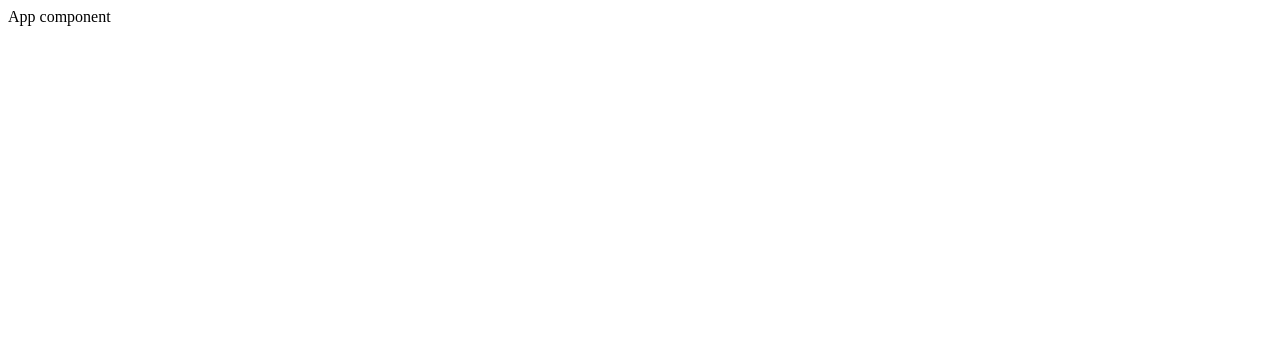
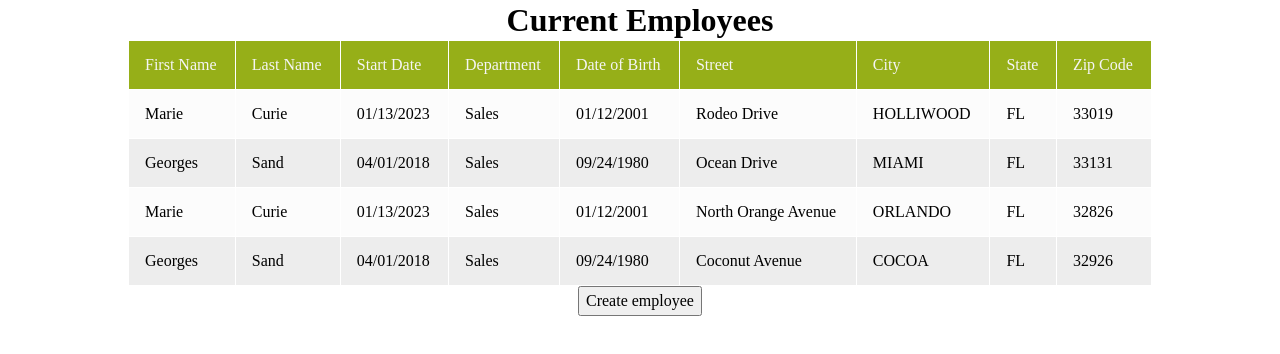
Before and after one commit to SylvieCanongia/p14-hrnet, a React (Create React App) app: page / in a window 1280 px wide. Shown: the top 354 px of the page. Built offline with nearby package versions, Linux system fonts and the light colour scheme.

Commit message:
:sparkles: feat: dynamic display of the EmployeeList table from json file

```diff
--- /dev/null
+++ b/src/assets/employeesList.json
@@ -0,0 +1,50 @@
+[
+  {
+    "id": "123",
+    "firstName": "Marie",
+    "lastName": "Curie",
+    "startDate": "01/13/2023",
+    "department": "Sales",
+    "dateOfBirth": "01/12/2001",
+    "street": "Rodeo Drive",
+    "city": "HOLLIWOOD",
+    "state": "FL",
+    "zipCode": "33019"
+  },
+  {
+    "id": "456",
+    "firstName": "Georges",
+    "lastName": "Sand",
+    "startDate": "04/01/2018",
+    "department": "Sales",
+    "dateOfBirth": "09/24/1980",
+    "street": "Ocean Drive",
+    "city": "MIAMI",
+    "state": "FL",
+    "zipCode": "33131"
+  },
+  {
+    "id": "123",
+    "firstName": "Marie",
+    "lastName": "Curie",
+    "startDate": "01/13/2023",
+    "department": "Sales",
+    "dateOfBirth": "01/12/2001",
+    "street": "North Orange Avenue",
+    "city": "ORLANDO",
+    "state": "FL",
+    "zipCode": "32826"
+  },
+  {
+    "id": "456",
+    "firstName": "Georges",
+    "lastName": "Sand",
+    "startDate": "04/01/2018",
+    "department": "Sales",
+    "dateOfBirth": "09/24/1980",
+    "street": "Coconut Avenue",
+    "city": "COCOA",
+    "state": "FL",
+    "zipCode": "32926"
+  }
+]
--- a/src/components/App/App.js
+++ b/src/components/App/App.js
@@ -1,9 +1,10 @@
+import Routes from "../Routes";
 import './app.scss';
 
 function App() {
   return (
     <div className="app">
-      App component
+      <Routes />
     </div>
   );
 }
--- a/src/pages/CreateEmployee/CreateEmployee.js
+++ b/src/pages/CreateEmployee/CreateEmployee.js
@@ -1,7 +1,12 @@
+import { Link } from 'react-router-dom';
+import './createEmployee.scss';
+
 const CreateEmployee = () => {
+
   return (
-    <div>
+    <div className='createEmployee container'>
       Create employee component
+      <Link to='/'>Home</Link>
     </div>
   );
 };
--- a/src/pages/CreateEmployee/createEmployee.scss
+++ b/src/pages/CreateEmployee/createEmployee.scss
@@ -1 +1,8 @@
 @use './../../styles/utils/vars';
+
+.createEmployee {
+    display: flex;
+    flex-direction: column;
+    align-items: center;
+    justify-content: center;
+}
--- a/src/pages/EmployeeList/EmployeeList.js
+++ b/src/pages/EmployeeList/EmployeeList.js
@@ -1,7 +1,50 @@
+import { Link } from 'react-router-dom';
+import employeesList from './../../assets/employeesList.json';
+import './employeeList.scss';
+
 const EmployeeList = () => {
   return (
-    <div>
-      Employee List component
+    <div className="employeeList container">
+      <h1>Current Employees</h1>
+      <table>
+        <thead>
+          <tr>
+            <th>First Name</th>
+            <th>Last Name</th>
+            <th>Start Date</th>
+            <th>Department</th>
+            <th>Date of Birth</th>
+            <th>Street</th>
+            <th>City</th>
+            <th>State</th>
+            <th>Zip Code</th>
+          </tr>
+        </thead>
+        <tbody>
+        { employeesList.map((employee) => (
+          <tr key={employee.id}>
+            <td>{employee.firstName}</td>
+            <td>{employee.lastName}</td>
+            <td>{employee.startDate}</td>
+            <td>{employee.department}</td>
+            <td>{employee.dateOfBirth}</td>
+            <td>{employee.street}</td>
+            <td>{employee.city}</td>
+            <td>{employee.state}</td>
+            <td>{employee.zipCode}</td>
+          </tr>
+        ))
+        }
+        </tbody>
+      </table>
+      <Link to="/create-employee">
+      <button
+      className="edit-button"
+      type="button"
+      >
+      Create employee
+      </button>
+      </Link>
     </div>
   );
 };
--- a/src/pages/EmployeeList/employeeList.scss
+++ b/src/pages/EmployeeList/employeeList.scss
@@ -1 +1,42 @@
 @use './../../styles/utils/vars';
+
+.employeeList {
+    display: flex;
+    flex-direction: column;
+    align-items: center;
+    justify-content: center;
+
+    table {
+      border-collapse: collapse;
+      width: 80%;
+
+      thead tr {
+        color: whitesmoke;
+        background-color: vars.$col-primary;
+        font-size: 1rem;
+      }
+
+      tbody tr {
+        border: 1px solid vars.$col-tableInsideBorder;
+        background-color: vars.$col-tableBgColorDarker;
+      }
+
+      tbody tr:nth-child(odd) {
+        background-color: vars.$col-tableBgColorLighter;
+      }
+
+      th, td {
+      padding: 0.75rem 1rem;
+      font-weight: normal;
+      text-align: left;
+      border: 1px solid #ffffff;
+      }
+
+    }
+
+    @media screen and (max-width: 768px) {
+      table {
+        border: none;
+      }
+    }
+}
--- a/src/styles/base/_custom-reset.scss
+++ b/src/styles/base/_custom-reset.scss
@@ -0,0 +1,99 @@
+/*
+  Josh's Custom CSS Reset
+  https://www.joshwcomeau.com/css/custom-css-reset/
+*/
+
+/*
+  1. Use a more-intuitive box-sizing model.
+*/
+*,
+*::before,
+*::after {
+  box-sizing: border-box;
+}
+
+/*
+  2. Remove default margin
+*/
+* {
+  margin: 0;
+  line-height: calc(1em + 0.5rem);
+}
+
+/*
+  3. Allow percentage-based heights in the application
+*/
+html,
+body,
+#root {
+  height: 100%;
+}
+
+/*
+  Typographic tweaks!
+  4. Add accessible line-height
+  5. Improve text rendering
+*/
+body {
+  line-height: 1.5;
+  -webkit-font-smoothing: antialiased;
+}
+
+/*
+  6. Improve media defaults
+*/
+img,
+picture,
+video,
+canvas,
+svg {
+  display: block;
+  max-width: 100%;
+}
+
+/*
+  7. Remove built-in form typography styles
+*/
+input,
+button,
+textarea,
+select {
+  font: inherit;
+}
+
+/*
+  8. Avoid text overflows
+*/
+p,
+h1,
+h2,
+h3,
+h4,
+h5,
+h6 {
+  overflow-wrap: break-word;
+  // hyphens: auto;
+}
+
+/*
+  9. Create a root stacking context
+*/
+#root,
+#__next {
+  isolation: isolate;
+}
+
+// ACCESSIBILITY
+
+/* disable the instant scrolling for users that have configured
+their system/browser to reduce animations and movements,
+due to vestibular system disorders  */
+html {
+  scroll-behavior: smooth;
+}
+
+@media (prefers-reduced-motion: reduce) {
+  html {
+    scroll-behavior: auto;
+  }
+}
--- a/src/styles/utils/_vars.scss
+++ b/src/styles/utils/_vars.scss
@@ -7,8 +7,15 @@ $font-text: 'Montserrat', sans-serif;
 
 // ====== COLORS ======
 
+$col-primary: hsl(70,76%,39%);
+$col-primary-lighten: hsl(70,76%,49%);
+$col-secondary: hsl(72,79%,29%);
+$col-tertiary: hsl(72,87%,23%);
 $col-black: hsl(0deg, 0%, 0%);
 $col-white: hsl(0, 0%, 100%);
+$col-tableInsideBorder: lightGray;
+$col-tableBgColorDarker: hsl(0, 0%, 93%);
+$col-tableBgColorLighter: hsl(0, 0%, 99%);
 
 // ====== FONT-SIZE ======
 
```
Also changed, not shown: src/assets/images/logo.jpg (added).
